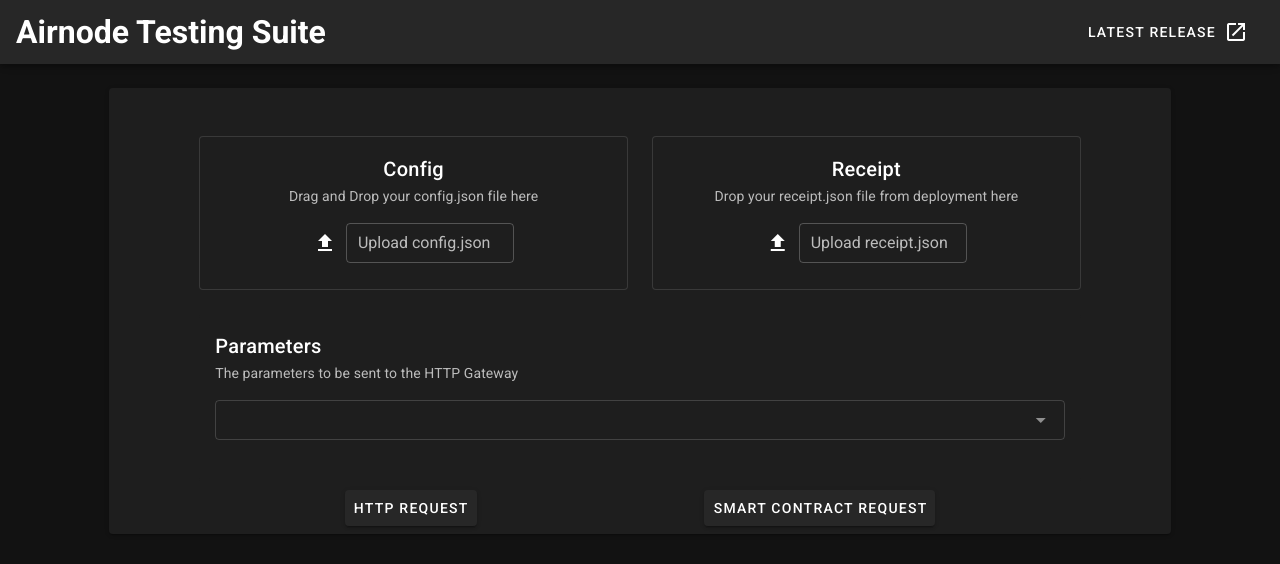
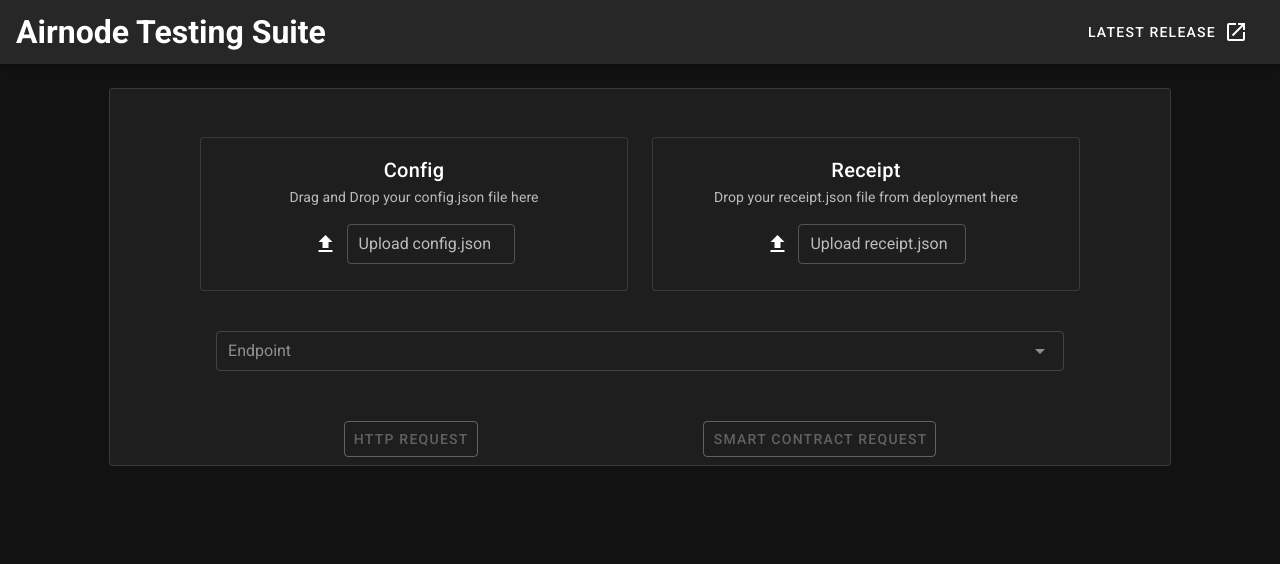
Before and after one commit to camronh/Airnode-Testing-Suite, a Vue app in the folder frontend/: page / in a window 1280 px wide. Shown: the top 564 px of the page. Built offline with nearby package versions, Linux system fonts and the light colour scheme.

Commit message:
Cosmetic changes

```diff
--- a/frontend/src/App.vue
+++ b/frontend/src/App.vue
@@ -19,12 +19,12 @@
       <br />
       <v-row justify="center">
         <v-col cols="12" md="10">
-          <v-card max-width="100%">
+          <v-card max-width="100%" outlined>
             <br />
             <br />
             <v-row justify="center">
               <v-col cols="12" md="5">
-                <Config :config.sync="config" :endpoint.sync="endpoint" />
+                <Config :config.sync="config" />
               </v-col>
               <v-col cols="12" md="5">
                 <Receipt :receipt.sync="receipt" />
@@ -32,17 +32,32 @@
             </v-row>
             <v-row justify="center">
               <v-col cols="12" md="10">
-                <Params :endpoint="endpoint" :params.sync="params" />
+                <Endpoint
+                  :config="config"
+                  :endpoint.sync="endpoint"
+                  :params.sync="params"
+                />
               </v-col>
             </v-row>
             <v-card-actions>
               <v-spacer></v-spacer>
-              <v-btn @click="httpDialogOpen = true">HTTP Request</v-btn>
+              <v-btn
+                color="primary"
+                outlined
+                @click="httpDialogOpen = true"
+                :disabled="!paramsAreFilled"
+                >HTTP Request</v-btn
+              >
               <v-spacer></v-spacer>
 
-              <v-btn @click="requesterDialog = true"
-                >Smart Contract Request</v-btn
+              <v-btn
+                outlined
+                color="primary"
+                @click="requesterDialog = true"
+                :disabled="!paramsAreFilled"
               >
+                Smart Contract Request
+              </v-btn>
               <v-spacer></v-spacer>
             </v-card-actions>
           </v-card>
@@ -73,7 +88,7 @@
 <script>
 import Config from "./components/Config.vue";
 import Receipt from "./components/Receipt.vue";
-import Params from "./components/Params.vue";
+import Endpoint from "./components/Endpoint.vue";
 import HTTPDialog from "./components/HTTPDialog.vue";
 import RequesterDialog from "./components/RequesterDialog.vue";
 
@@ -82,7 +97,7 @@
   components: {
     Config,
     Receipt,
-    Params,
+    Endpoint,
     HTTPDialog,
     RequesterDialog,
   },
@@ -96,29 +111,15 @@
     httpDialogOpen: false,
     requesterDialog: false,
   }),
-  computed: {},
-  methods: {
-    async uploadConfig(e) {
-      console.log(e);
-      this.dragover = false;
-      try {
-        this.config = await new Promise(resolve => {
-          if (e.dataTransfer.files.length > 1) {
-            console.log("Only 1 file at a time");
-          } else {
-            const file = e.dataTransfer.files[0];
-            let reader = new FileReader();
-            reader.onload = function (event) {
-              const uploadString = event.target.result;
-              resolve(JSON.parse(uploadString));
-            };
-            reader.readAsText(file);
-          }
-        });
-      } catch (error) {
-        console.log(error);
+  computed: {
+    paramsAreFilled() {
+      if (!this.params) return false;
+      for (let param in this.params) {
+        if (!this.params[param]) return false;
       }
+      return true;
     },
   },
+  methods: {},
 };
 </script>
--- a/frontend/src/components/Config.vue
+++ b/frontend/src/components/Config.vue
@@ -34,18 +34,6 @@
         <b>Title:</b> {{ config.ois[0].title }}<br />
         <b>Base URL:</b>
         {{ config.ois[0].apiSpecifications.servers[0].url }}<br />
-      </v-card-text>
-      <v-card-text>
-        <v-autocomplete
-          auto-select-first
-          label="Endpoint"
-          outlined
-          :items="endpointNames"
-          v-model="selectedEndpoint"
-          dense
-          :filled="selectedEndpoint"
-          @change="emitData"
-        />
       </v-card-text>
     </template>
   </v-card>
@@ -109,21 +97,10 @@
             reader.readAsText(file);
           }
         });
+        this.$emit("update:config", this.config);
       } catch (error) {
         console.log(error);
       }
-    },
-
-    emitData() {
-      let endpoint = this.config.ois[0].endpoints.find(
-        (endpoint) => endpoint.name === this.selectedEndpoint
-      );
-
-      endpoint.endpointId = this.config.triggers.rrp.find(
-        (endpoint) => endpoint.endpointName === this.selectedEndpoint
-      ).endpointId;
-      this.$emit("update:endpoint", endpoint);
-      this.$emit("update:config", this.config);
     },
   },
 };
--- /dev/null
+++ b/frontend/src/components/Endpoint.vue
@@ -0,0 +1,106 @@
+<template>
+  <v-card flat>
+    <template>
+      <v-card-text>
+        <v-autocomplete
+          auto-select-first
+          label="Endpoint"
+          outlined
+          @change="$emit('update:endpoint', endpoint)"
+          :items="endpointNames"
+          v-model="selectedEndpoint"
+          dense
+          :disabled="!config"
+          :filled="selectedEndpoint"
+        />
+      </v-card-text>
+    </template>
+    <template v-if="endpoint">
+      <v-card-title>Parameters</v-card-title>
+      <v-card-subtitle>
+        The parameters to be sent to the HTTP Gateway
+      </v-card-subtitle>
+      <v-row>
+        <template v-for="param of paramNames">
+          <v-col cols="12" md="4" :key="param">
+            <v-card-text>
+              <v-row align="center">
+                <v-checkbox @change="$emit('update:params', enabledParams)" :id="`${param}-checkbox`" v-model="enabled[param]">
+                </v-checkbox>
+                <v-text-field
+                  dense
+                  @input="$emit('update:params', enabledParams)"
+                  :label="param"
+                  :disabled="!enabled[param]"
+                  v-model="parameters[param]"
+                ></v-text-field>
+              </v-row>
+            </v-card-text>
+          </v-col>
+        </template>
+      </v-row>
+    </template>
+  </v-card>
+</template>
+
+<script>
+export default {
+  name: "App",
+  props: ["config"],
+
+  data: () => ({
+    selectedParams: [],
+    parameters: {},
+    enabled: {
+      _type: true,
+      _path: true,
+    },
+    selectedEndpoint: null,
+  }),
+  computed: {
+    paramNames() {
+      console.log(this.endpoint);
+      if (!this.endpoint) return [];
+      let paramsList = this.endpoint.parameters.map((param) => param.name);
+      paramsList.push(...["_type", "_path"]);
+      return paramsList;
+    },
+    endpointNames() {
+      if (!this.config) return [];
+      return this.config.triggers.rrp.map((endpoint) => endpoint.endpointName);
+    },
+    enabledParams() {
+      const enabledParams = {};
+      for (let param of this.paramNames) {
+        if (this.enabled[param]) enabledParams[param] = this.parameters[param];
+      }
+      return enabledParams;
+    },
+
+    endpoint() {
+      if (!this.config || !this.selectedEndpoint) return null;
+
+      let endpoint = this.config.ois[0].endpoints.find(
+        (endpoint) => endpoint.name === this.selectedEndpoint
+      );
+
+      endpoint.endpointId = this.config.triggers.rrp.find(
+        (endpoint) => endpoint.endpointName === this.selectedEndpoint
+      ).endpointId;
+      return endpoint;
+    },
+  },
+  methods: {
+    emitData() {
+      let endpoint = this.config.ois[0].endpoints.find(
+        (endpoint) => endpoint.name === this.selectedEndpoint
+      );
+
+      endpoint.endpointId = this.config.triggers.rrp.find(
+        (endpoint) => endpoint.endpointName === this.selectedEndpoint
+      ).endpointId;
+      this.$emit("update:endpoint", endpoint);
+    },
+  },
+};
+</script>
--- a/frontend/src/components/HTTPDialog.vue
+++ b/frontend/src/components/HTTPDialog.vue
@@ -8,7 +8,7 @@
       </v-btn>
     </v-card-title>
     <v-card-text>
-      <v-text-field outlined dense label="Gateway Key" v-model="gatewayKey">
+      <v-text-field outlined dense label="Gateway Key" v-model="gatewayKey" auto-focus>
       </v-text-field>
       <v-row>
         <v-col cols="12" md="2" v-for="(value, name) in params" :key="name">
--- a/frontend/src/components/Params.vue
+++ /dev/null
@@ -1,60 +0,0 @@
-<template>
-  <v-card flat>
-    <v-card-title>Parameters</v-card-title>
-    <v-card-subtitle>
-      The parameters to be sent to the HTTP Gateway
-    </v-card-subtitle>
-    <v-card-text>
-      <v-autocomplete
-        outlined
-        dense
-        :disabled="!endpoint"
-        multiple
-        small-chips
-        v-model="selectedParams"
-        @change="$emit('update:params', parameters)"
-        clearable
-        :items="paramsNames"
-      />
-    </v-card-text>
-    <template v-if="endpoint">
-      <v-card-title> Values </v-card-title>
-      <v-card-subtitle> Parameter values </v-card-subtitle>
-      <v-card-text>
-        <v-row justify="center">
-          <v-col cols="12" md="3" v-for="param of selectedParams" :key="param">
-            <v-text-field
-              outlined
-              dense
-              @change="$emit('update:params', parameters)"
-              :label="param"
-              v-model="parameters[param]"
-            ></v-text-field>
-          </v-col>
-        </v-row>
-      </v-card-text>
-    </template>
-  </v-card>
-</template>
-
-<script>
-export default {
-  name: "App",
-  props: ["endpoint"],
-
-  data: () => ({
-    selectedParams: [],
-    parameters: {},
-  }),
-  computed: {
-    paramsNames() {
-      console.log(this.endpoint);
-      if (!this.endpoint) return [];
-      let paramsList = this.endpoint.parameters.map(param => param.name);
-      paramsList.push(...["_type", "_path"]);
-      return paramsList;
-    },
-  },
-  methods: {},
-};
-</script>
```
Also changed, not shown: 2 other files (tests, documents, lock files or other folders).
